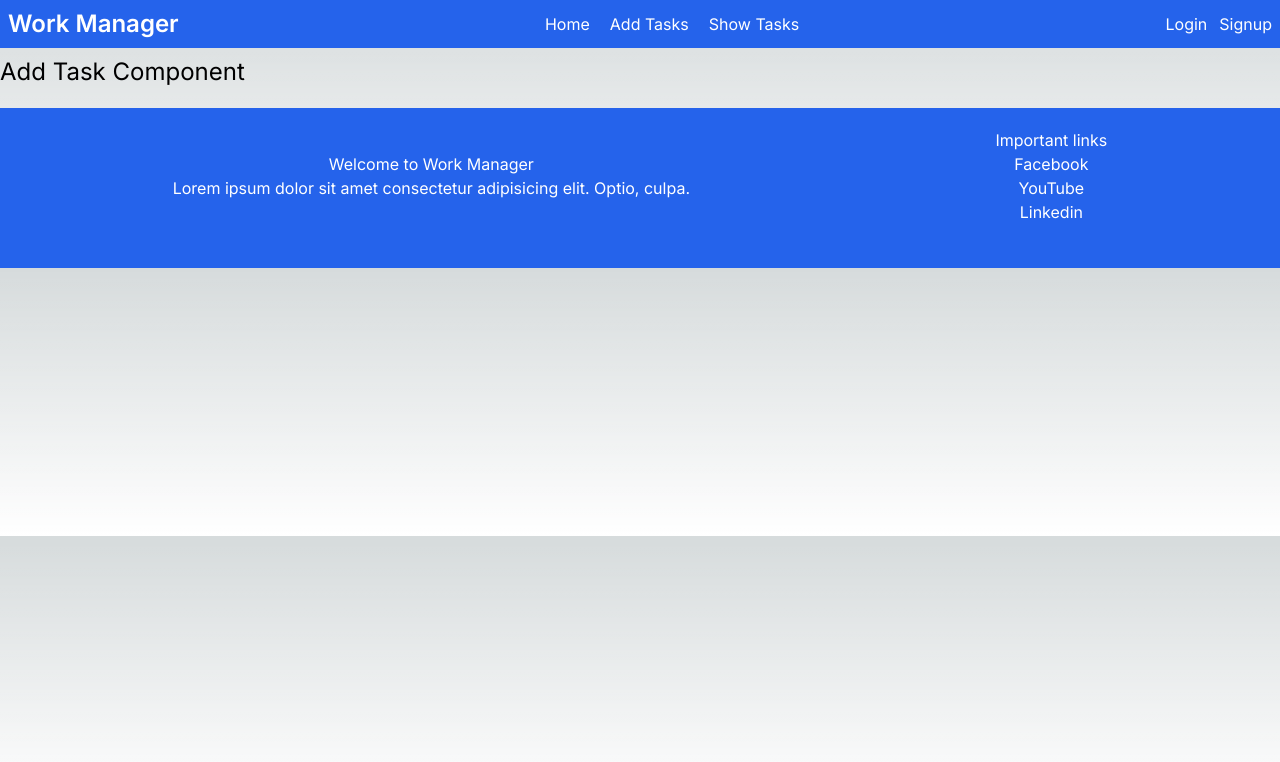
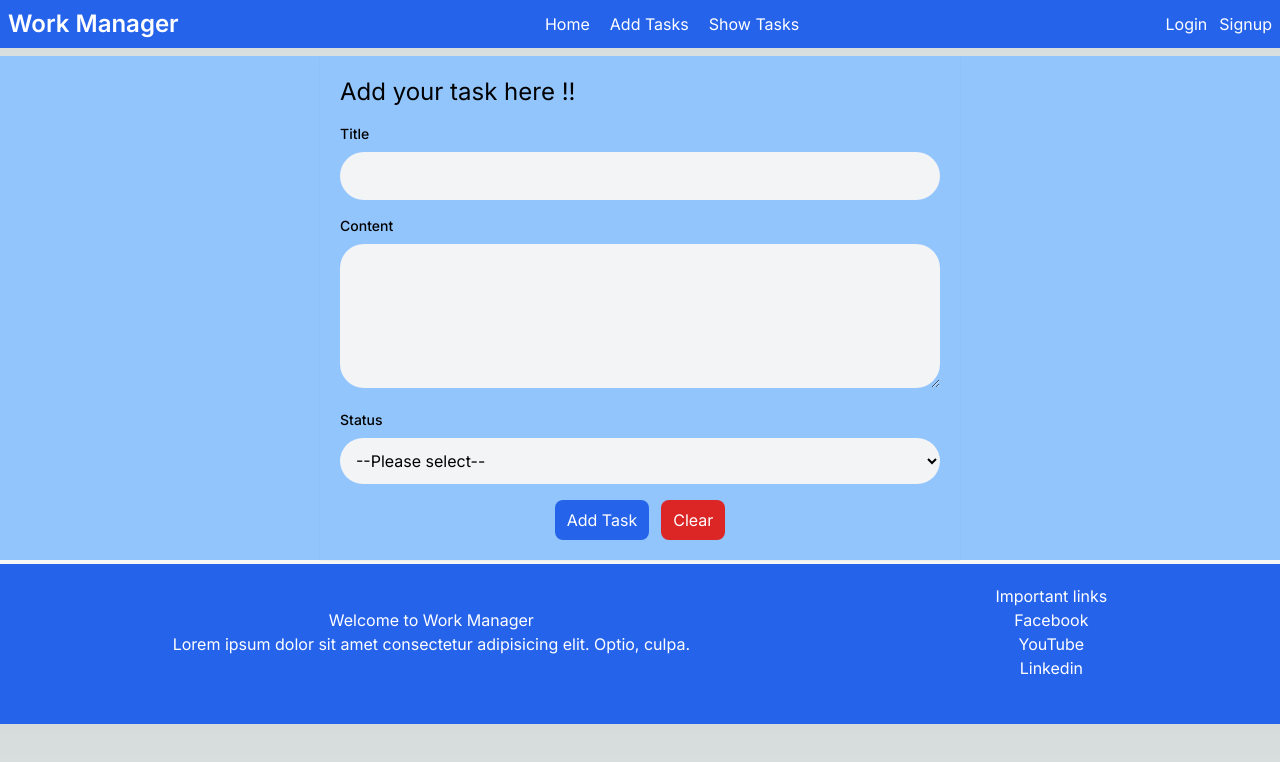
Before and after one commit to sandeepmalviya581/NEXT-JS-WORK-MANAGER-LCWD, a Next.js app: page /add-task in a window 1280 px wide. Shown: the top 762 px of the page. Built offline with nearby package versions, Linux system fonts and the light colour scheme.

Commit message:
Working on Add Task UI

```diff
--- a/src/app/add-task/page.jsx
+++ b/src/app/add-task/page.jsx
@@ -7,7 +7,64 @@ export const metadata = {
 
 const AddTask = () => {
     return (
-        <div><h1 className='text-2xl'>Add Task Component</h1></div>
+        <div className='grid grid-cols-12 justify-center'>
+
+            <div className='col-span-6 col-start-4 p-5 shadow-sm'>
+                <h1 className='text-2xl'>Add your task here !!</h1>
+
+
+                <form action='#!'>
+
+                    <div className='mt-4'>
+
+                        <lable htmlFor='task_title' className="block text-sm font-medium mb-2">Title</lable>
+                        <input type="text" id='task_title'
+                            className='w-full p-3 rounded-3xl bg-gray-100 focus:ring-gray-400 border-gray-800'
+                        />
+
+                    </div>
+
+                    <div className='mt-4'>
+
+                        <lable htmlFor='task_content' className="block text-sm font-medium mb-2">Content</lable>
+                        <textarea id='task_content' rows={5}
+                            className='w-full p-3 rounded-3xl bg-gray-100 focus:ring-gray-400 border-gray-800'
+                        />
+
+                    </div>
+
+
+
+                    <div className='mt-4'>
+
+                        <lable htmlFor='task_content' className="block text-sm font-medium mb-2">Status</lable>
+                        <select id='task_status' className='w-full p-3 rounded-3xl bg-gray-100 focus:ring-gray-400 border-gray-800'
+                        >
+
+                            <option value="none" selected disabled>
+                                --Please select--
+                            </option>
+                            <option value="Pending">
+                                Pending
+                            </option>
+
+                            <option value="Completed">
+                                Completed
+                            </option>
+                        </select>
+
+                    </div>
+
+                    <div className='mt-4 flex justify-center'>
+                        <button className='bg-blue-600 py-2 px-3 rounded-lg hover:bg-blue-800 text-white'>Add Task</button>
+                        <button className='bg-red-600 py-2 px-3 rounded-lg hover:bg-red-800 text-white ms-3'>Clear</button>
+
+                    </div>
+
+                </form>
+            </div>
+
+        </div>
     )
 }
 
--- a/src/app/layout.js
+++ b/src/app/layout.js
@@ -15,7 +15,7 @@ export default function RootLayout({ children }) {
     <html lang="en">
       <body className={inter.className}>
         <CustomNavbar />
-        <div className='mt-2'>
+        <div className='mt-2 bg-blue-300'>
           {children}
         </div>
         <Footer />
--- a/src/components/Footer.jsx
+++ b/src/components/Footer.jsx
@@ -3,7 +3,7 @@ import React from 'react'
 
 const Footer = () => {
     return (
-        <footer className='h-40 bg-blue-600 text-white mt-5'>
+        <footer className='h-40 bg-blue-600 text-white mt-1'>
             <div className='flex p-5 justify-around'>
                 <div className='text-center flex flex-col justify-center'>
                     <h1>Welcome to Work Manager</h1>
```
Also changed, not shown: src/assets/login.svg (added).
